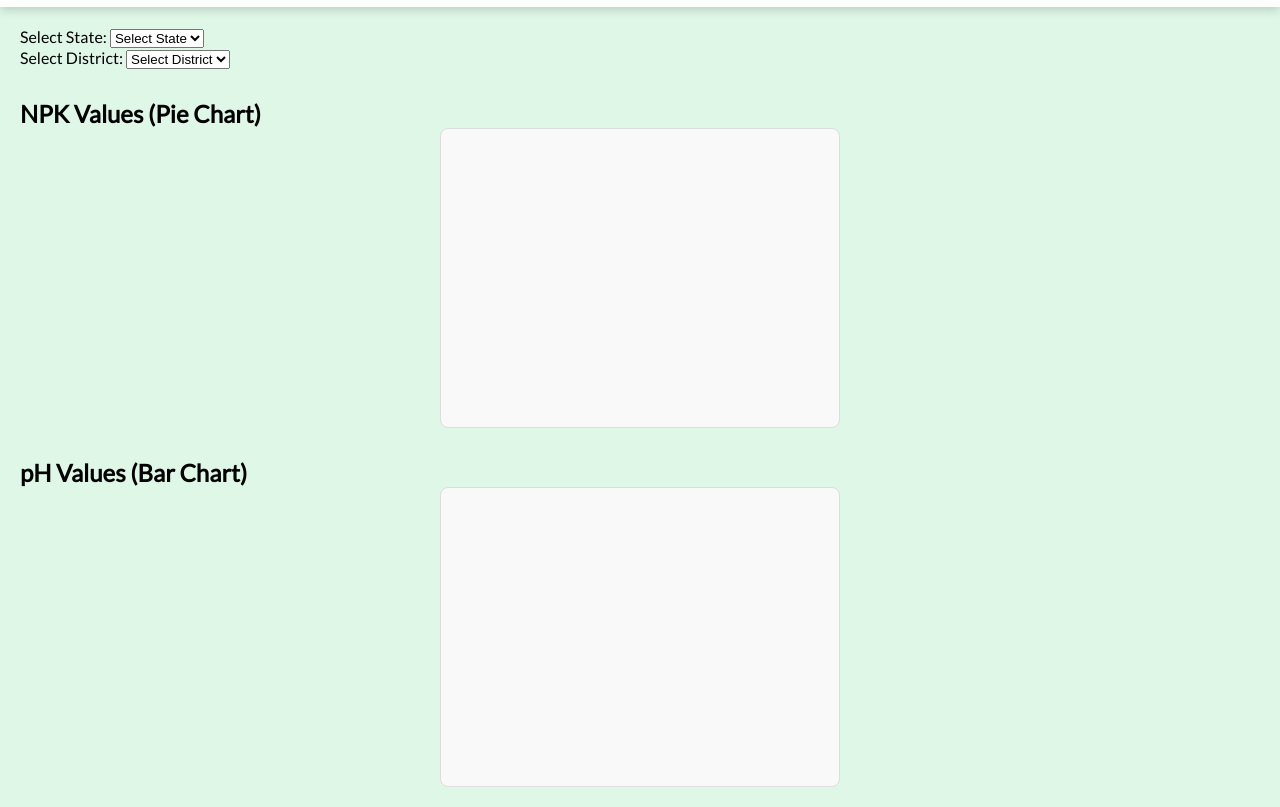
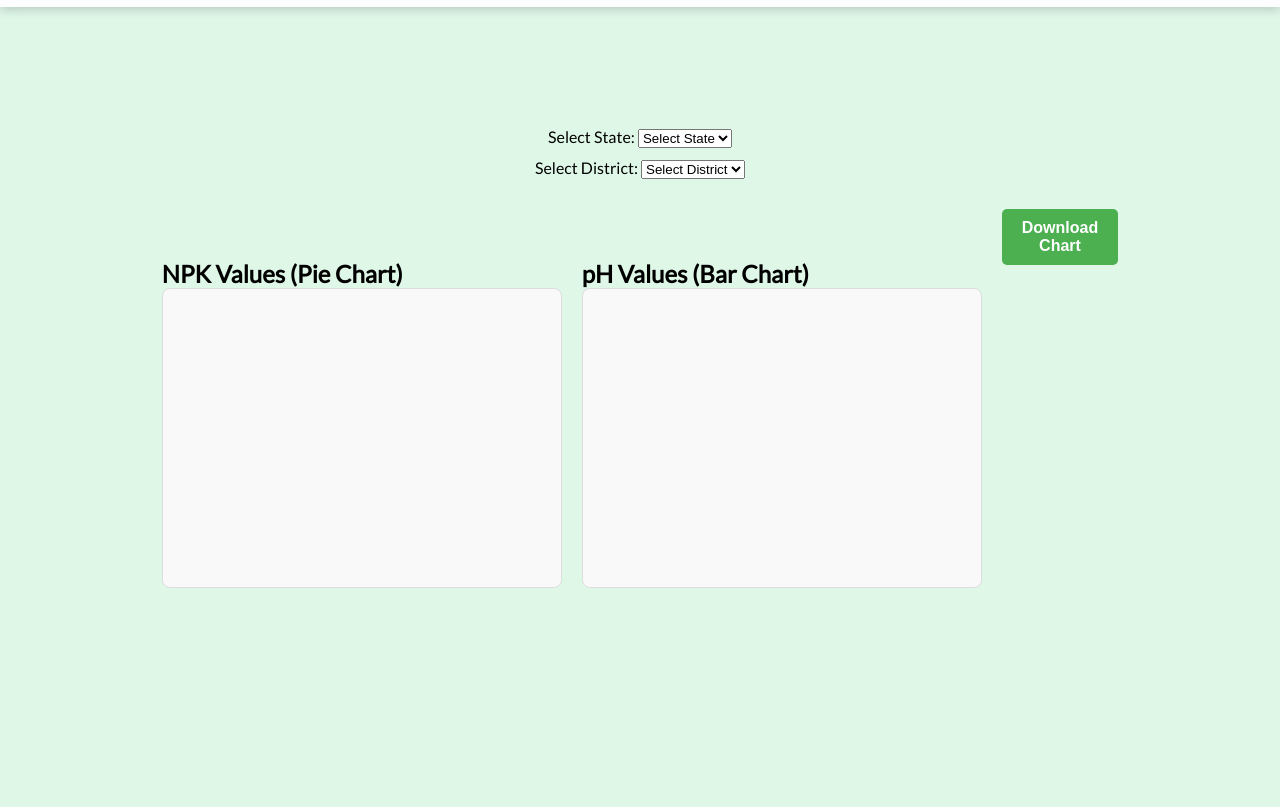
Before and after one commit to GangwarPriyansh/Government-website, a website: page public/dashboard/dashboard.html in a window 1280 px wide. Shown: the part 73-880 px from the top of the page. After the commit the page ends 800 px from the top, so only its background shows below. Drawn offline with nearby package versions, Linux system fonts and the light colour scheme.

Commit message:
working on dashboard

```diff
--- a/public/dashboard/dashboard.css
+++ b/public/dashboard/dashboard.css
@@ -169,7 +169,6 @@ nav {
     .chart-container {
         width: 400px;
         height: 300px;
-    margin: 0 auto;
         display: flex;
         justify-content: center;
         align-items: center;
@@ -178,3 +177,36 @@ nav {
         background-color: #f9f9f9;
         border-radius: 8px;
 }
+
+.chart-container-wrapper {
+    display: flex; /* Use flexbox to arrange charts side by side */
+    justify-content: center; /* Center the charts horizontally */
+    gap: 20px; /* Add space between the charts */
+    margin: 20px auto; /* Center the entire wrapper on the page */
+    max-width: 900px; /* Set a maximum width for the container */
+}
+.download-button {
+    padding: 10px 20px;
+    background-color: #4CAF50; /* Green button */
+    color: white;
+    font-weight: bold;
+    font-size: 1rem;
+    border: none;
+    border-radius: 5px;
+    cursor: pointer;
+    transition: background-color 0.3s ease;
+}
+
+.download-button:hover {
+    background-color: #3e8e41; /* Darker green on hover */
+}
+
+/* Center the dropdowns */
+.dropdown-container {
+    display: flex;
+    flex-direction: column; /* Stack the dropdowns vertically */
+    align-items: center; /* Center the dropdowns horizontally */
+    justify-content: center; /* Center the dropdowns vertically */
+    height: 90vh; /* Full height of the viewport */
+    gap: 10px; /* Add space between the dropdowns */
+}
--- a/public/dashboard/dashboard.html
+++ b/public/dashboard/dashboard.html
@@ -32,8 +32,9 @@
 	</header>
 
 	<!-- Dropdowns and Graph Section -->
-	<main style="padding: 20px;">
+	<!-- <main style="padding: 20px;"> -->
 		<!-- Dropdown for State -->
+		<main class="dropdown-container">
 		<div>
 			<label for="state-select">Select State:</label>
 			<select id="state-select">
@@ -50,7 +51,8 @@
 		</div>
 
 		<!-- NPK Pie Chart Section -->
-		<div style="margin-top: 30px;">
+		<div class="chart-container-wrapper">
+		<div style="margin-top: 50px;">
 			<h2>NPK Values (Pie Chart)</h2>
 			<div class="chart-container">
 				<canvas id="npkChart"></canvas>
@@ -58,11 +60,16 @@
 		</div>
 
 		<!-- PH Bar Chart Section -->
-		<div style="margin-top: 30px;">
+		<div style="margin-top: 50px;">
 			<h2>pH Values (Bar Chart)</h2>
 			<div class="chart-container">
 				<canvas id="phChart"></canvas>
 			</div>
+		</div>
+		<div class="download-button-container">
+			<!-- Download Button -->
+			<button class="download-button">Download Chart</button>
+		</div>
 		</div>
 	</main>
 
```
Lines whose indentation alone changed are shown as unchanged.
